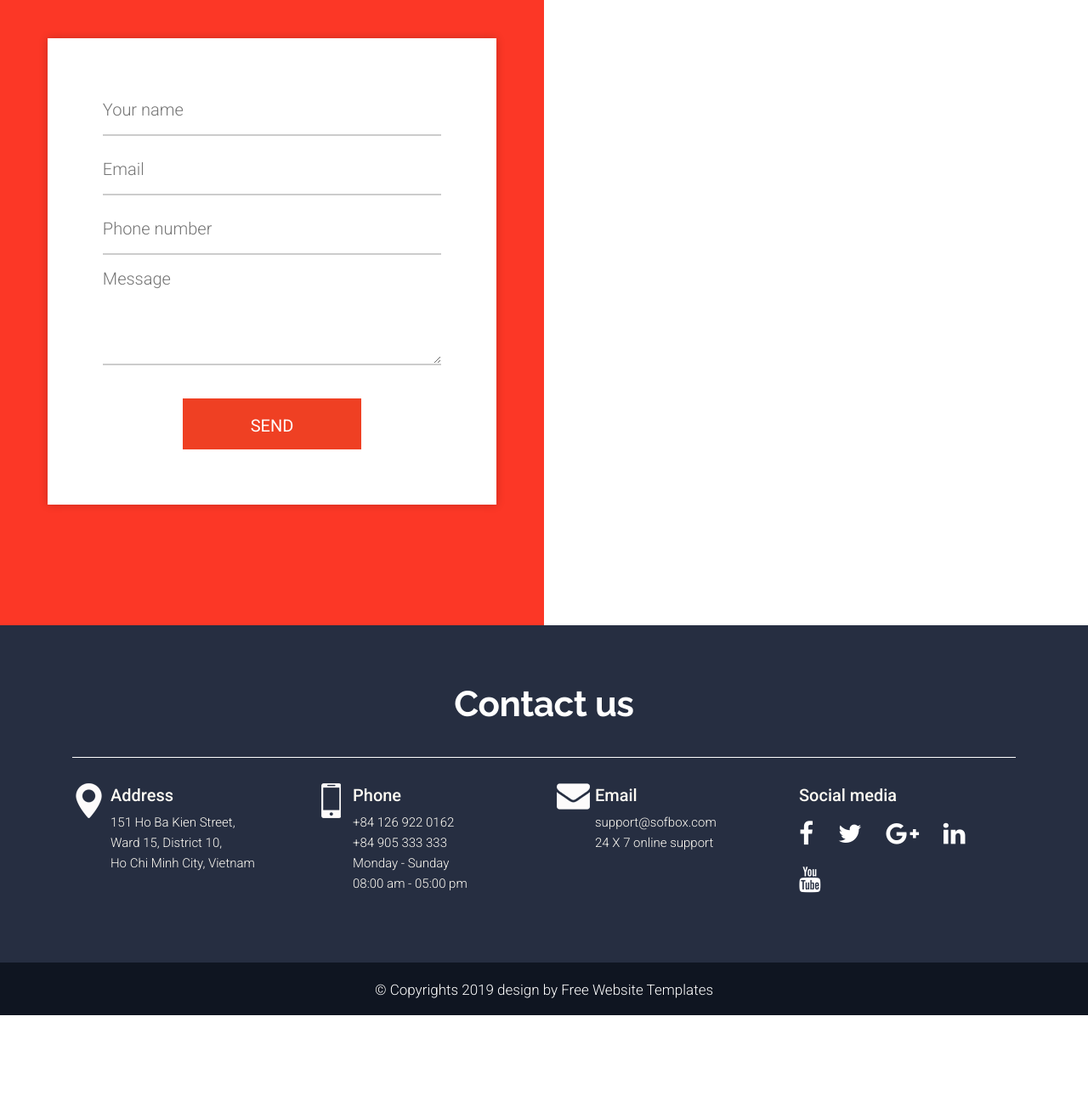
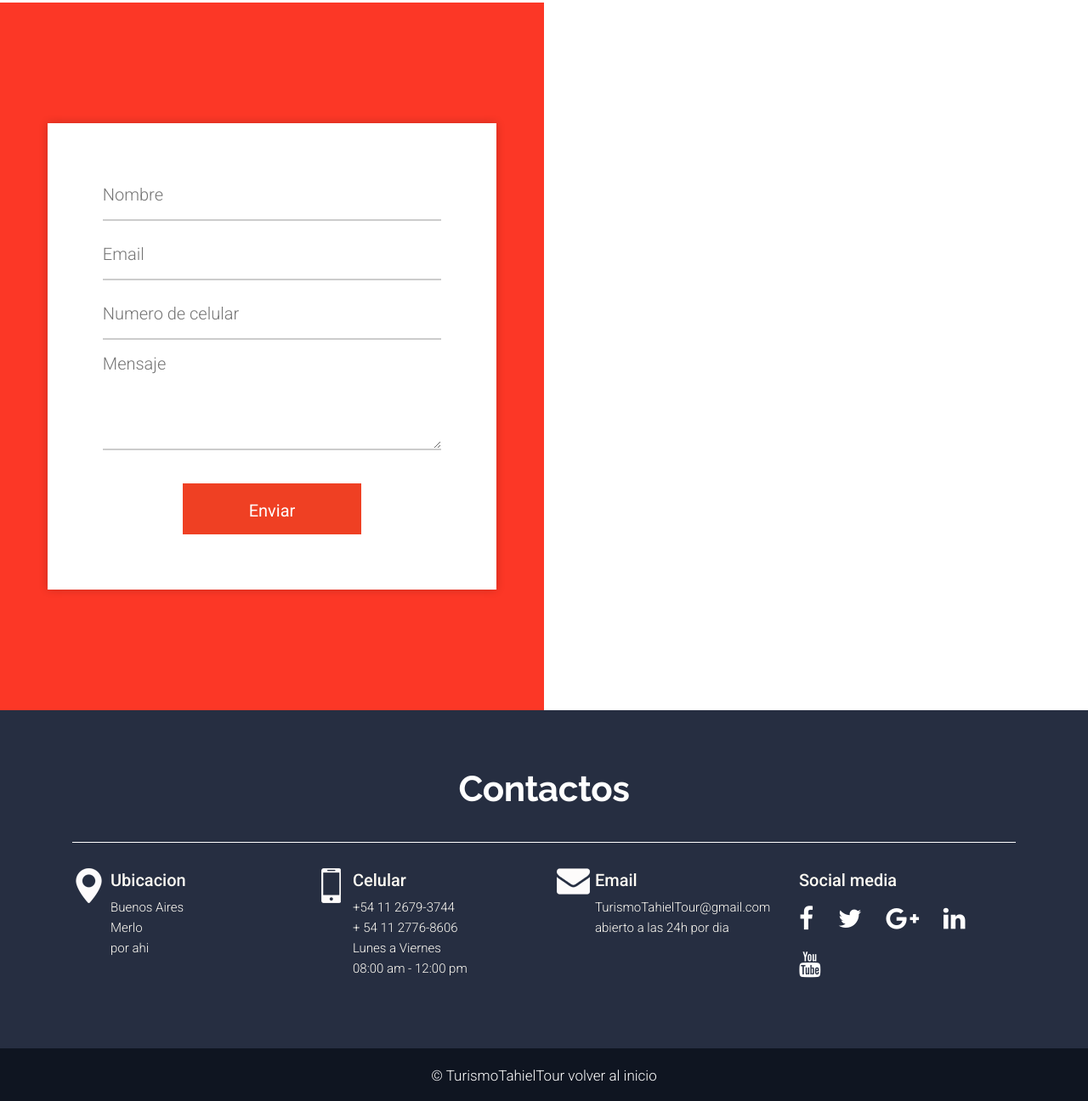
Before and after one commit to aguedak/Turismo, a plain HTML site: page Turismo/contact.html in a window 1280 px wide. Shown: the part 197-1493 px from the top of the page at 85% size. Before the commit the page ends 1392 px from the top, so only its background shows below. Drawn offline with Linux system fonts and the light colour scheme; some packages are replaced by stand-ins of ours.

Commit message:
Update contact.html

```diff
--- a/Turismo/contact.html
+++ b/Turismo/contact.html
@@ -7,7 +7,7 @@
       <!-- Mobile Metas -->
       <meta name="viewport" content="width=device-width, minimum-scale=1.0, maximum-scale=1.0, user-scalable=no">
       <!-- Site Metas -->
-      <title>Digital Marketing - Responsive HTML5 Template</title>
+      <title>Inicio De session</title>
       <meta name="keywords" content="">
       <meta name="description" content="">
       <meta name="author" content="">
@@ -33,7 +33,7 @@
       <!-- LOADER -->
       <div id="preloader">
          <div class="loader">
-            <img src="images/loader.gif" alt="#" />
+            <img src="images/tahiel1.png" alt="#" />
          </div>
       </div>
       <!-- END LOADER -->
@@ -41,10 +41,9 @@
       <nav id="sidebar">
          <div class="menu_section">
             <ul>
-               <li><a href="index.html">Home</a></li>
-               <li><a href="about.html">About</a></li>
-               <li><a href="services.html">Services</a></li>
-               <li><a href="contact.html">Contact us</a></li>
+               <li><a href="index.html">Inicio</a></li>
+               <li><a href="services.html">Servicios</a></li>
+               <li><a href="contact.html">Contactos</a></li>
             </ul>
          </div>
       </nav>
@@ -55,7 +54,7 @@
                <div class="row">
                   <div class="col-sm-6">
                      <div class="logo_main">
-                        <a href="index.html"><img src="images/main_logo.png" /></a>
+                        <a href="index.html"><img src="images/tahiel1.png"width="150" height="150" /></a>
                      </div>
                   </div>
                   <div class="col-sm-6">
@@ -69,7 +68,7 @@
          <div class="section contact_section">
             <div class="container-fluid">
                <div class="row">
-                  <div class="col-md-6 theme_color_bg fc3726 padding_0">
+                  <div class="col-md-6 theme_color_bg 789D63 padding_0">
                      <div class="full">
                         <div class="row">
                            <div class="col-sm-12 col-md-10 offset-lg-1">
@@ -77,19 +76,19 @@
                                  <form class="contact_form_inner" action="#">
                                     <fieldset>
                                        <div class="field">
-                                          <input type="text" name="name" placeholder="Your name" />
+                                          <input type="text" name="name" placeholder="Nombre" />
                                        </div>
                                        <div class="field">
                                           <input type="email" name="email" placeholder="Email" />
                                        </div>
                                        <div class="field">
-                                          <input type="text" name="phone_no" placeholder="Phone number" />
+                                          <input type="text" name="phone_no" placeholder="Numero de celular" />
                                        </div>
                                        <div class="field">
-                                          <textarea placeholder="Message"></textarea>
+                                          <textarea placeholder="Mensaje"></textarea>
                                        </div>
                                        <div class="field center">
-                                          <button class="margin-top_30">SEND</button>
+                                          <button class="margin-top_30">Enviar</button>
                                        </div>
                                     </fieldset>
                                  </form>
@@ -122,7 +121,7 @@
                   <div class="col-md-12">
                      <div class="full">
                         <div class="heading_main text_align_center white_fonts margin-bottom_30">
-                           <h2>Contact us</h2>
+                           <h2>Contactos</h2>
                         </div>
                      </div>
                   </div>
@@ -131,19 +130,19 @@
 
                   <div class="col-lg-3 col-md-6 col-sm-6 white_fonts">
                      <div class="full footer_blog f_icon_1">
-                         <p>Address<br><small>151 Ho Ba Kien Street,<br>Ward 15, District 10,<br>Ho Chi Minh City, Vietnam</small></p>
+                         <p>Ubicacion<br><small>Buenos Aires<br>Merlo<br>por ahi</small></p>
                      </div>
                   </div>
 
                   <div class="col-lg-3 col-md-6 col-sm-6 white_fonts">
                      <div class="full footer_blog f_icon_2">
-                        <p>Phone<br><small>+84 126 922 0162<br>+84 905 333 333<br>Monday - Sunday<br>08:00 am - 05:00 pm</small></p>
+                        <p>Celular<br><small>+54 11 2679-3744<br>+ 54 11 2776-8606<br>Lunes a Viernes<br> 08:00 am - 12:00 pm</small></p>
                      </div>
                   </div>
 
                   <div class="col-lg-3 col-md-6 col-sm-6 white_fonts">
                      <div class="full footer_blog f_icon_3">
-                         <p>Email<br><small>support@sofbox.com<br>24 X 7 online support</small></p>
+                         <p>Email<br><small>TurismoTahielTour@gmail.com<br>abierto a las 24h por dia</small></p>
                      </div>
                   </div>
 
@@ -170,7 +169,7 @@
             <div class="container">
                <div class="row">
                   <div class="col-12">
-                     <p class="crp">© Copyrights 2019 design by <a href="https://html.design" title="Free Website Templates">Free Website Templates</a></p>
+                     <p class="crp">© TurismoTahielTour <a href="index.html" title="volver al inicio">volver al inicio</a></p>
                   </div>
                </div>
             </div>
```
